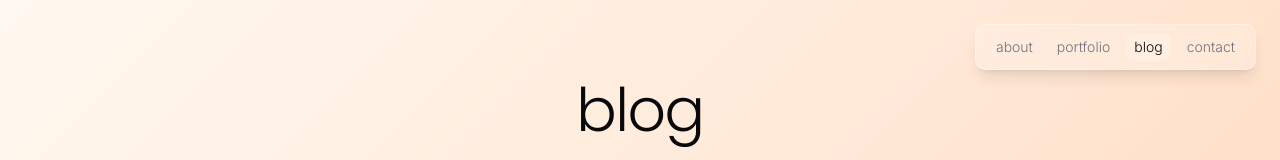
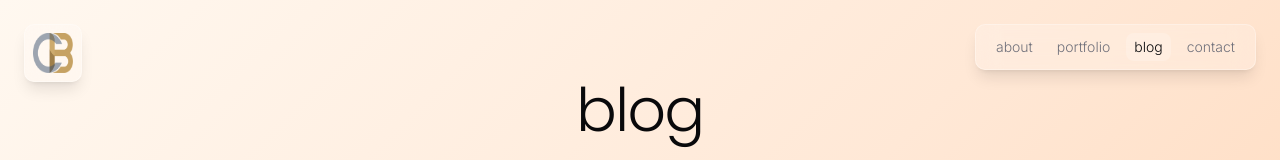
Before and after one commit to CharlesBai-blc/personal-site, a Next.js app in the folder frontend/: page /blog in a window 1280 px wide. Shown: the top 160 px of the page. Built offline with nearby package versions, Linux system fonts and the light colour scheme.

Commit message:
logo + button

```diff
--- a/frontend/src/app/about/page.tsx
+++ b/frontend/src/app/about/page.tsx
@@ -1,8 +1,10 @@
 import Nav from "../../components/Nav";
+import Logo from "../../components/Logo";
 
 export default function About() {
   return (
     <div className="min-h-screen relative">
+      <Logo />
       <Nav />
 
       <div className="min-h-screen flex items-center justify-center px-4 py-20">
--- a/frontend/src/app/blog/page.tsx
+++ b/frontend/src/app/blog/page.tsx
@@ -2,6 +2,7 @@
 
 import { useState } from "react";
 import Nav from "../../components/Nav";
+import Logo from "../../components/Logo";
 
 export default function Blog() {
   const [hoveredPost, setHoveredPost] = useState<number | null>(null);
@@ -39,6 +40,7 @@ export default function Blog() {
 
   return (
     <div className="min-h-screen relative">
+      <Logo />
       <Nav />
 
       <div className="min-h-screen flex items-center justify-center px-4 py-20">
--- a/frontend/src/app/contact/page.tsx
+++ b/frontend/src/app/contact/page.tsx
@@ -2,6 +2,7 @@
 
 import { useState } from "react";
 import Nav from "../../components/Nav";
+import Logo from "../../components/Logo";
 
 export default function Contact() {
   const [formData, setFormData] = useState({
@@ -105,6 +106,7 @@ export default function Contact() {
 
   return (
     <div className="min-h-screen relative">
+      <Logo />
       <Nav />
 
       <div className="min-h-screen flex items-center justify-center px-4 py-20">
--- a/frontend/src/app/page.tsx
+++ b/frontend/src/app/page.tsx
@@ -3,6 +3,7 @@
 import { useState } from "react";
 import GitHubHeatmap from "../components/GitHubHeatmap";
 import Nav from "../components/Nav";
+import Logo from "../components/Logo";
 
 interface ProjectBulletProps {
   title: string;
@@ -81,6 +82,7 @@ function ProjectBullet({ title, description, link }: ProjectBulletProps) {
 export default function Home() {
   return (
     <div className="h-screen overflow-y-scroll snap-y snap-mandatory scroll-smooth">
+      <Logo />
       <Nav />
 
       {/* Main Hero Section - Full Screen */}
--- a/frontend/src/app/portfolio/page.tsx
+++ b/frontend/src/app/portfolio/page.tsx
@@ -2,6 +2,7 @@
 
 import { useState } from "react";
 import Nav from "../../components/Nav";
+import Logo from "../../components/Logo";
 
 export default function Portfolio() {
   const [hoveredProject, setHoveredProject] = useState<number | null>(null);
@@ -35,6 +36,7 @@ export default function Portfolio() {
 
   return (
     <div className="min-h-screen relative">
+      <Logo />
       <Nav />
 
       <div className="min-h-screen flex items-center justify-center px-4 py-20">
--- /dev/null
+++ b/frontend/src/components/Logo.tsx
@@ -0,0 +1,24 @@
+"use client";
+
+import Link from "next/link";
+import Image from "next/image";
+
+export default function Logo() {
+  return (
+    <Link
+      href="/"
+      className="fixed top-6 left-6 z-50 transition-transform duration-300 hover:scale-110"
+    >
+      <div className="bg-white/20 backdrop-blur-md border border-white/30 rounded-lg p-2 shadow-lg">
+        <Image
+          src="/cblogo.png"
+          alt="CBai Logo"
+          width={40}
+          height={40}
+          className="w-10 h-10"
+          priority
+        />
+      </div>
+    </Link>
+  );
+}
```
